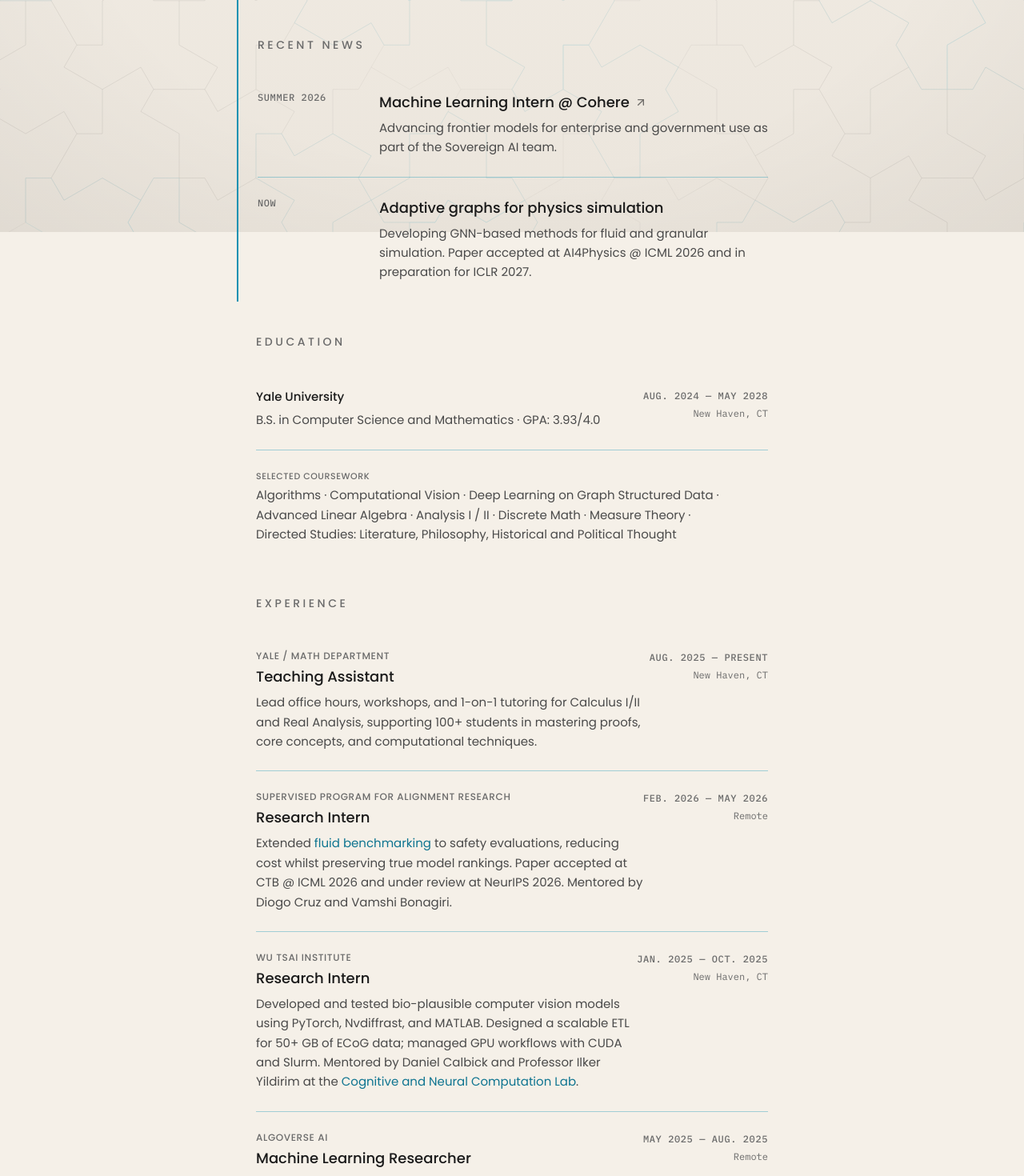
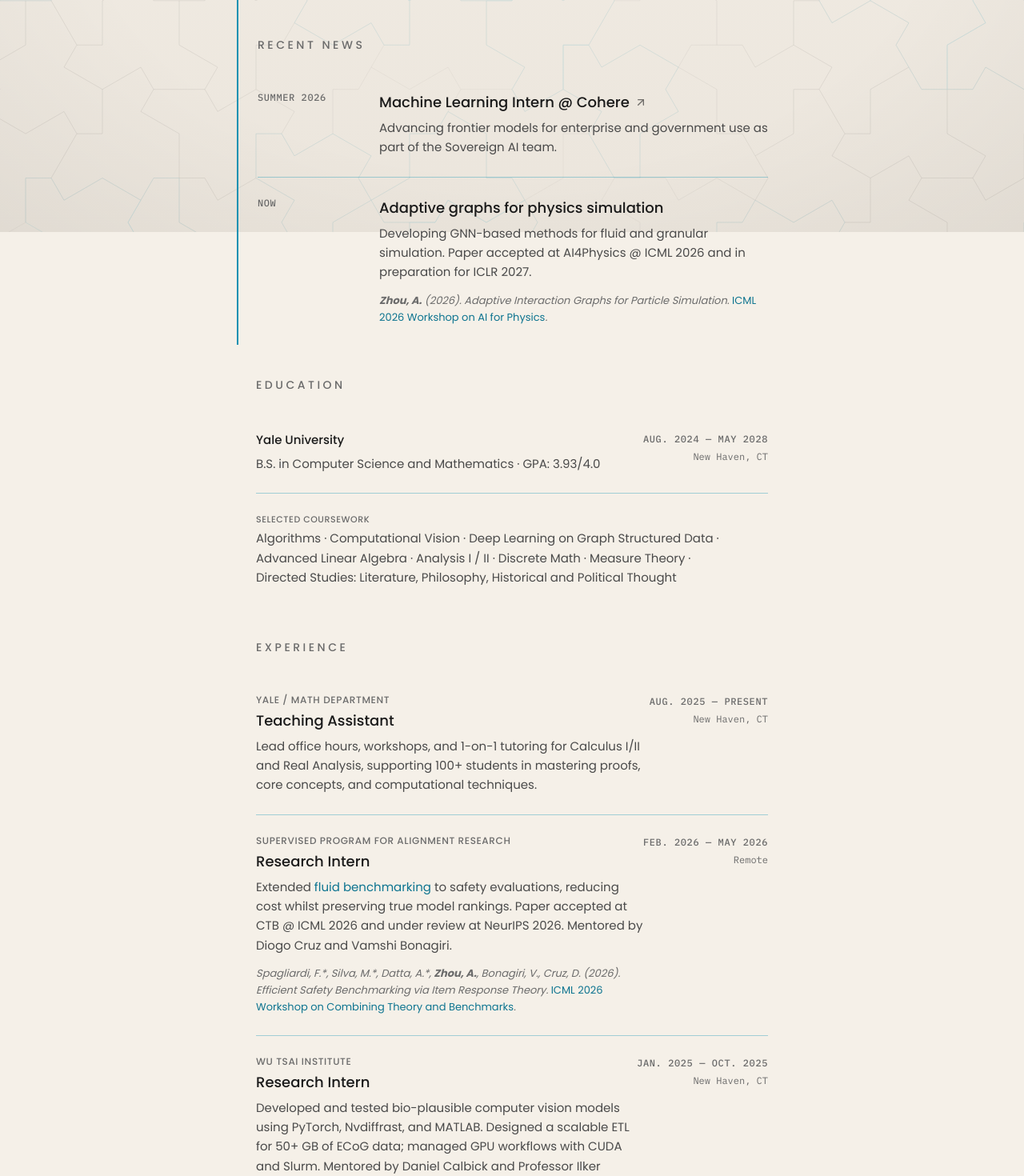
Before and after one commit to aidenzhou8/PersonalSite, a React (Vite) app: page / in a window 1280 px wide. Shown: the part 510-1980 px from the top of the page at 80% size. Built offline with nearby package versions, Linux system fonts and the light colour scheme.

Commit message:
Update App.jsx

```diff
--- a/src/App.jsx
+++ b/src/App.jsx
@@ -25,6 +25,23 @@ const recentNews = [
     date: "Now",
     title: "Adaptive graphs for physics simulation",
     body: "Developing GNN-based methods for fluid and granular simulation. Paper accepted at AI4Physics @ ICML 2026 and in preparation for ICLR 2027.",
+    bodyContent: (
+      <>
+        Developing GNN-based methods for fluid and granular simulation. Paper accepted at AI4Physics @ ICML 2026 and in preparation for ICLR 2027.
+        <p className="mt-3 text-[13px] text-theme-text-dim italic">
+          <strong>Zhou, A.</strong> (2026). Adaptive Interaction Graphs for Particle Simulation.{" "}
+          <a
+            href="https://ai4physics-workshop.github.io/"
+            target="_blank"
+            rel="noopener noreferrer"
+            className="text-theme-accent-muted hover:text-theme-accent transition-colors not-italic"
+          >
+            ICML 2026 Workshop on AI for Physics
+          </a>
+          .
+        </p>
+      </>
+    ),
   },
 ];
 
@@ -56,6 +73,18 @@ const experience = [
           fluid benchmarking
         </a>{" "}
         to safety evaluations, reducing cost whilst preserving true model rankings. Paper accepted at CTB @ ICML 2026 and under review at NeurIPS 2026. Mentored by Diogo Cruz and Vamshi Bonagiri.
+        <p className="mt-3 text-[13px] text-theme-text-dim italic">
+          Spagliardi, F.*, Silva, M.*, Datta, A.*, <strong>Zhou, A.</strong>, Bonagiri, V., Cruz, D. (2026). Efficient Safety Benchmarking via Item Response Theory.{" "}
+          <a
+            href="https://sites.google.com/view/icml-ctb/home"
+            target="_blank"
+            rel="noopener noreferrer"
+            className="text-theme-accent-muted hover:text-theme-accent transition-colors not-italic"
+          >
+            ICML 2026 Workshop on Combining Theory and Benchmarks
+          </a>
+          .
+        </p>
       </>
     ),
   },
```
